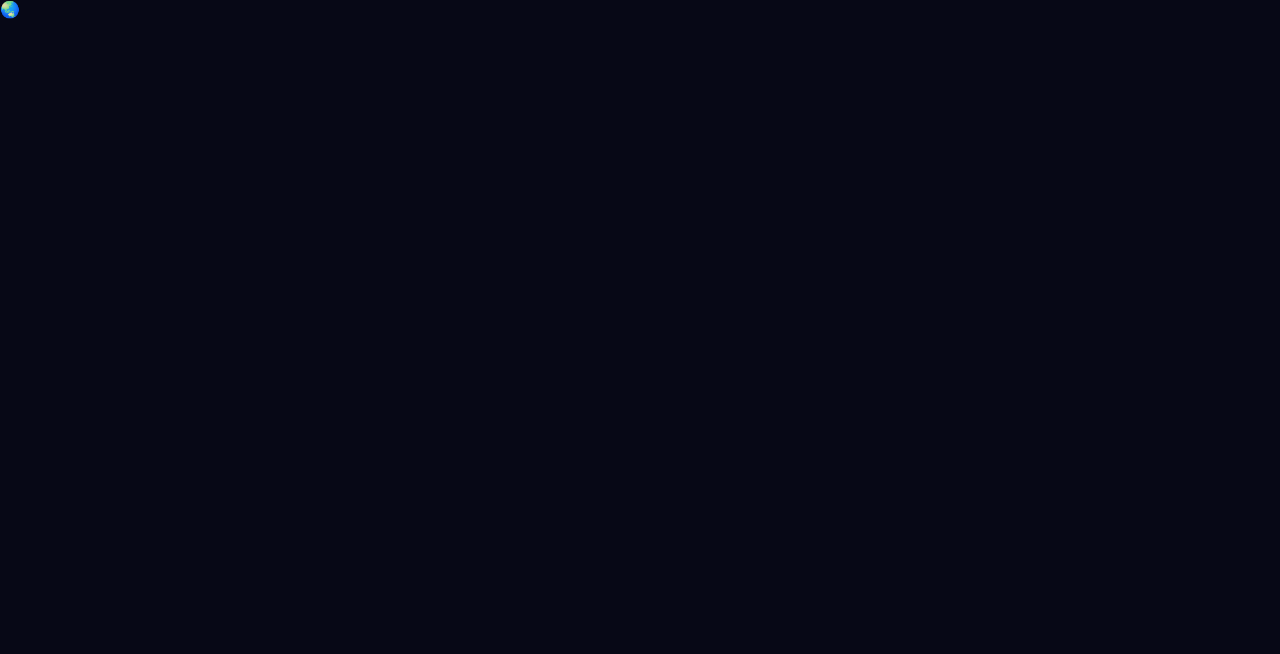
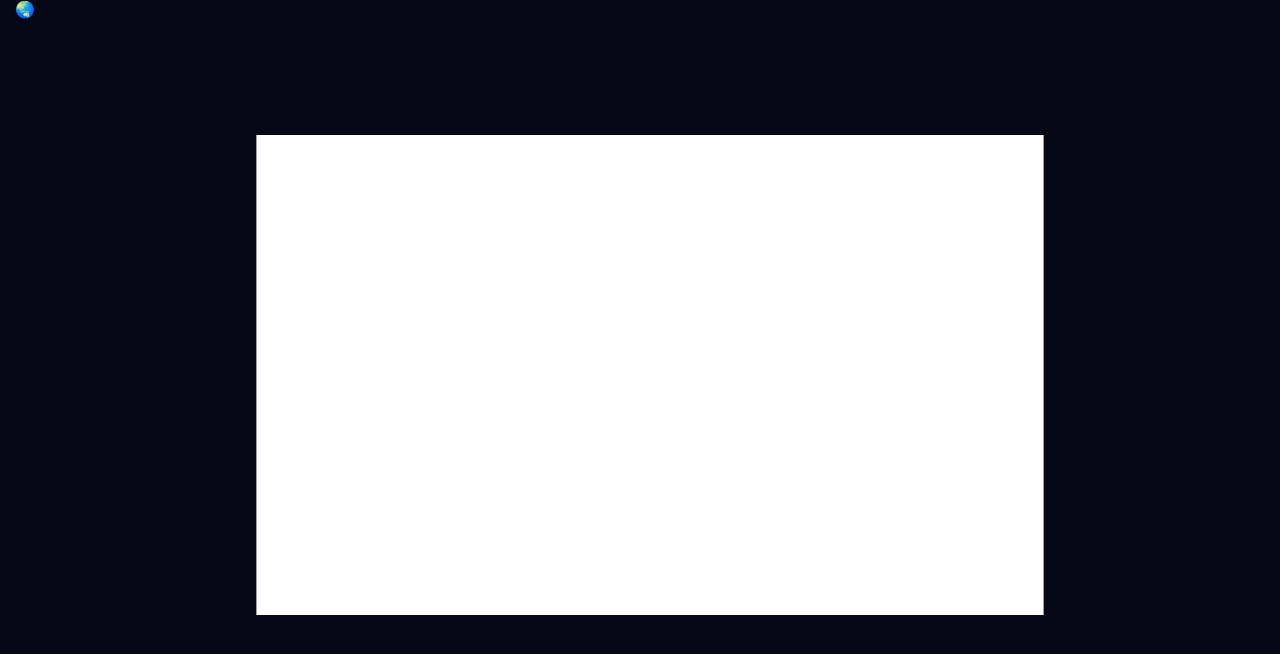
Before and after one commit to sangukO/space-out, a React (Vite) app: page /firework in a window 1280 px wide. Shown: the top 654 px of the page. Built offline with nearby package versions, Linux system fonts and the light colour scheme.

Commit message:
feat : 캔버스 추가

```diff
--- a/src/index.css
+++ b/src/index.css
@@ -13,6 +13,15 @@ body {
 }
 
 .firework-background {
+    display: flex;
+    justify-content: center;
+    color: #fff;
     background-color: #070816;
     height: 100vh;
+    width: 100vw;
 }
+
+.canvas {
+    background: #fff;
+    transform: matrix(0.64, 0, 0, 0.64, 0, 0);
+}
--- a/src/pages/FireworkPage.tsx
+++ b/src/pages/FireworkPage.tsx
@@ -1,6 +1,16 @@
+import { useRef } from "react";
 import { Link } from "react-router-dom";
 
-function Firework() {
+interface CanvasProps {
+    width: number;
+    height: number;
+}
+
+function Firework({
+    width = window.innerWidth - 50,
+    height = window.innerHeight - 50,
+}: CanvasProps) {
+    const canvasRef = useRef<HTMLCanvasElement>(null);
     type Props = {
         symbol: string;
         label: string;
@@ -17,15 +27,46 @@ function Firework() {
         </span>
     );
 
+    const draw = () => {
+        if (!canvasRef.current) {
+            return;
+        }
+        const canvas: HTMLCanvasElement = canvasRef.current;
+        const context = canvas.getContext("2d");
+        if (!context) {
+            return;
+        }
+        context.beginPath();
+        context.moveTo(150, 150);
+        context.arc(150, 150, 100, 0, (Math.PI / 180) * 90, true);
+        context.closePath();
+        context.stroke();
+
+        context.beginPath();
+        context.strokeStyle = "blue";
+        context.moveTo(150, 150);
+        context.arc(150, 150, 100, 0, (Math.PI / 180) * 90, false);
+        context.closePath();
+        context.fill();
+    };
+    draw();
     return (
         <>
             <div
                 className="backgroud firework-background"
-                style={{ color: "white" }}
+                style={{ color: "white", justifyContent: "center" }}
             >
                 <Link className="text-link" to={"/"}>
                     <Emoji symbol="🌏️" label="main" />
                 </Link>
+                <div>
+                    <canvas
+                        ref={canvasRef}
+                        width={width}
+                        height={height}
+                        className="canvas"
+                    />
+                </div>
             </div>
         </>
     );
```
